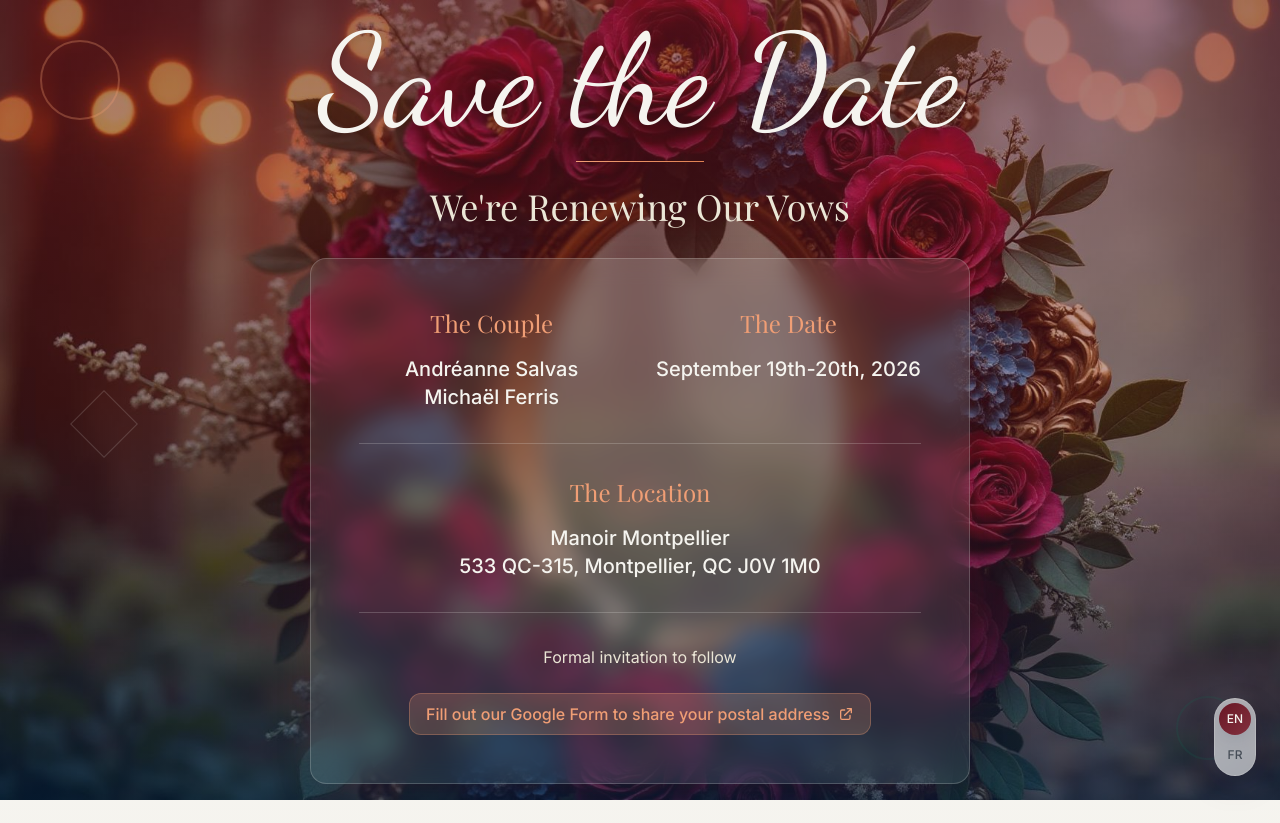
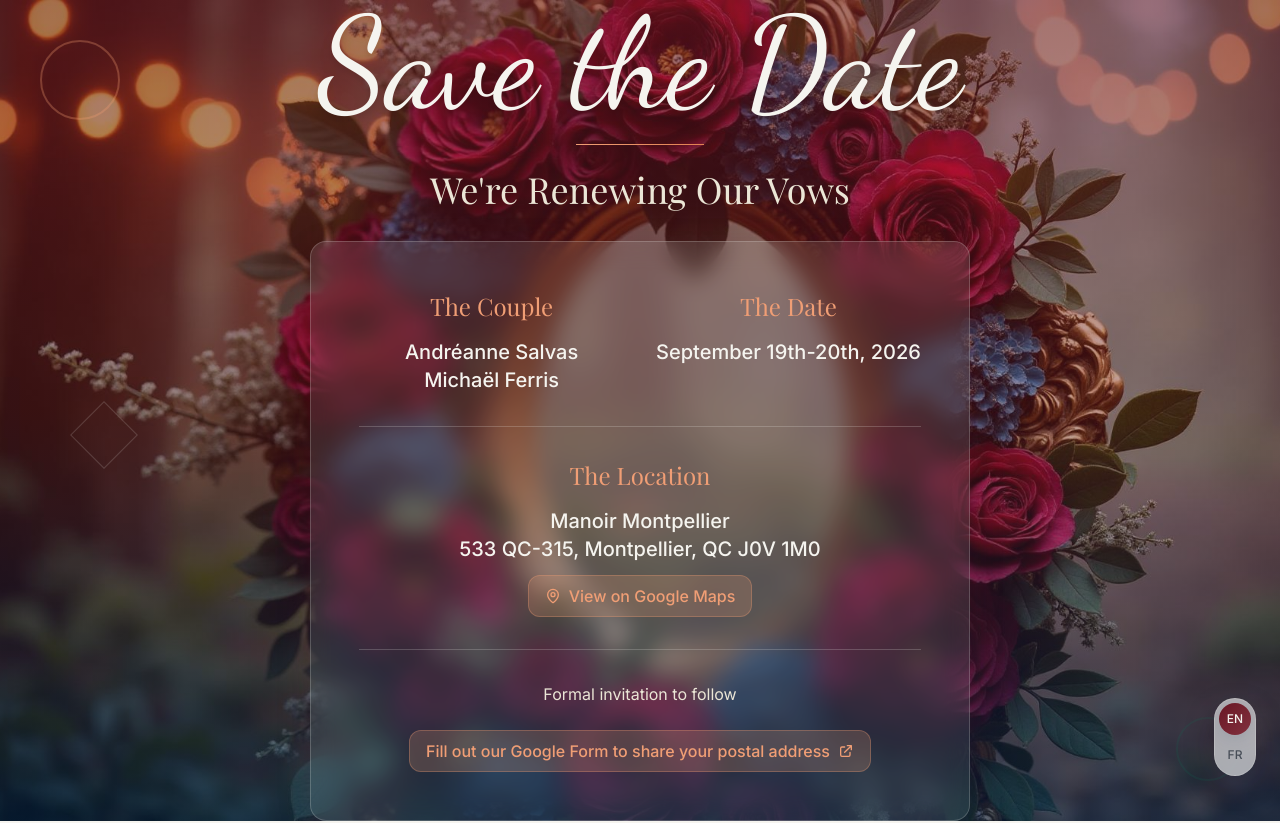
Before and after one commit to Cellule/our-vow-renewal-spot, a React (Vite) app: page / in a window 1280 px wide. Shown: the top 823 px of the page. Built offline with nearby package versions, Linux system fonts and the light colour scheme.

Commit message:
Add Google Maps link to SaveTheDateHero component and update localization for new text

```diff
--- a/src/components/SaveTheDateHero.tsx
+++ b/src/components/SaveTheDateHero.tsx
@@ -1,6 +1,7 @@
 import heroImage from "@/assets/hero-image.jpg";
 import { useLanguage } from "@/contexts/LanguageContext";
 import { useIsWeekend } from "@/hooks/use-is-weekend";
+import { MapPin } from "lucide-react";
 
 const SaveTheDateHero = () => {
   const { t } = useLanguage();
@@ -52,9 +53,18 @@ const SaveTheDateHero = () => {
             <h3 className="font-serif text-xl md:text-2xl mb-4 text-gold">
               {t('hero.location')}
             </h3>
-            <p className="font-sans text-lg md:text-xl font-medium text-cream whitespace-pre-line">
+            <p className="font-sans text-lg md:text-xl font-medium text-cream whitespace-pre-line mb-3">
               {t('hero.locationValue')}
             </p>
+            <a
+              href="https://www.google.com/maps/search/?api=1&query=Manoir+Montpellier,+533+QC-315,+Montpellier,+QC+J0V+1M0"
+              target="_blank"
+              rel="noopener noreferrer"
+              className="inline-flex items-center gap-2 px-4 py-2 bg-gold/20 hover:bg-gold/30 text-gold font-medium rounded-lg border border-gold/30 hover:border-gold/50 transition-all duration-200 hover:shadow-lg"
+            >
+              <MapPin className="w-4 h-4" />
+              {t('hero.viewOnGoogleMaps')}
+            </a>
           </div>
 
           <div className="mt-8 pt-8 border-t border-cream/20">
--- a/src/languages/en.ts
+++ b/src/languages/en.ts
@@ -12,6 +12,7 @@ export const en = {
   "hero.location": "The Location",
   "hero.locationValue":
     "Manoir Montpellier\n533 QC-315, Montpellier, QC J0V 1M0",
+  "hero.viewOnGoogleMaps": "View on Google Maps",
   "hero.formalInvitation": "Formal invitation to follow",
   "hero.addressCallout":
     "Important: Please ensure you've shared your postal address with us.",
--- a/src/languages/fr.ts
+++ b/src/languages/fr.ts
@@ -13,6 +13,7 @@ export const fr: Record<TranslationKeys, string | undefined> = {
   "hero.location": "Le lieu",
   "hero.locationValue":
     "Manoir Montpellier\n533 QC-315, Montpellier, QC J0V 1M0",
+  "hero.viewOnGoogleMaps": "Voir sur Google Maps",
   "hero.formalInvitation": "Invitation officielle à suivre",
   "hero.addressCallout":
     "Important : Assurez-vous d'avoir partagé votre adresse postale avec nous.",
```
